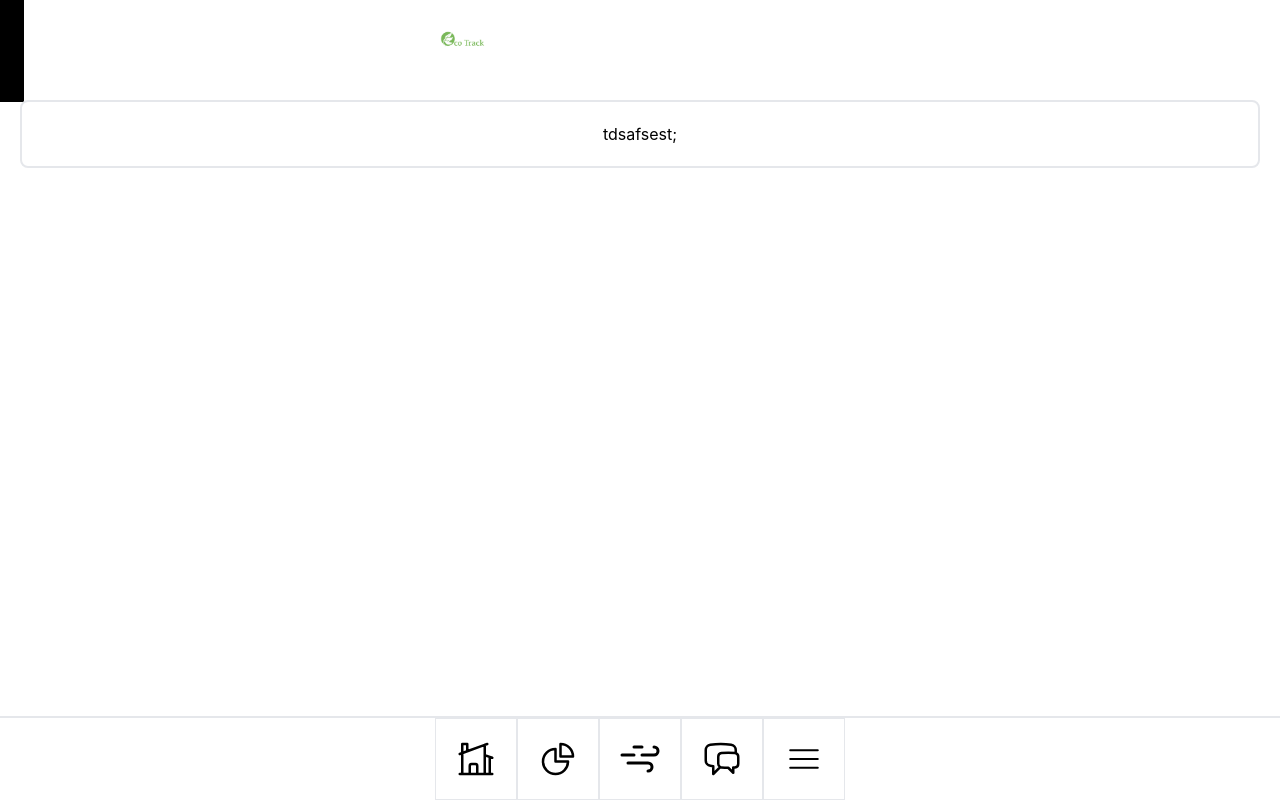
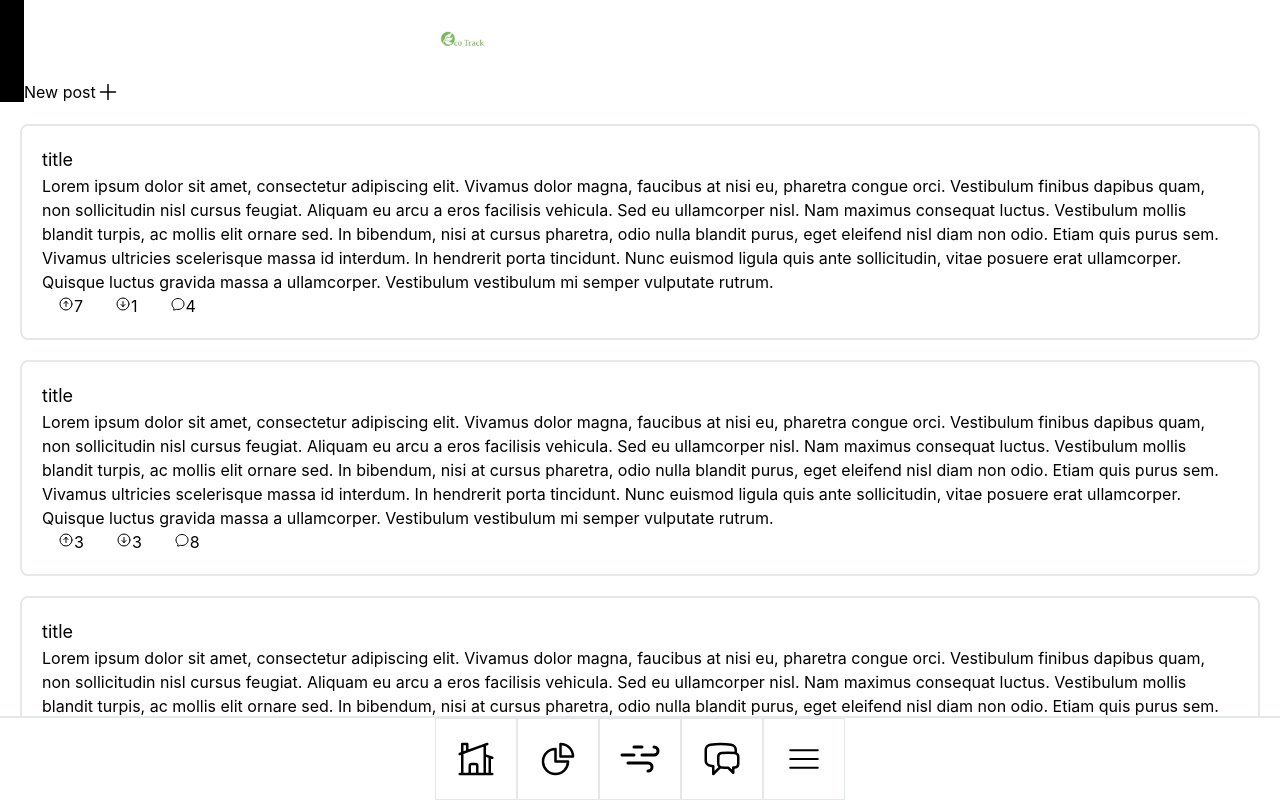
Before and after one commit to grayzcale/green-project, a React (Create React App) app: page /forum in a window 1280 px wide. Built offline with nearby package versions, Linux system fonts and the light colour scheme.

Commit message:
added forum data

```diff
--- /dev/null
+++ b/src/assets/conversations.js
@@ -0,0 +1,26 @@
+export const conversations = [
+  {
+    title: "title",
+    body: "Lorem ipsum dolor sit amet, consectetur adipiscing elit. Vivamus dolor magna, faucibus at nisi eu, pharetra congue orci. Vestibulum finibus dapibus quam, non sollicitudin nisl cursus feugiat. Aliquam eu arcu a eros facilisis vehicula. Sed eu ullamcorper nisl. Nam maximus consequat luctus. Vestibulum mollis blandit turpis, ac mollis elit ornare sed. In bibendum, nisi at cursus pharetra, odio nulla blandit purus, eget eleifend nisl diam non odio. Etiam quis purus sem. Vivamus ultricies scelerisque massa id interdum. In hendrerit porta tincidunt. Nunc euismod ligula quis ante sollicitudin, vitae posuere erat ullamcorper. Quisque luctus gravida massa a ullamcorper. Vestibulum vestibulum mi semper vulputate rutrum.",
+    up: 7,
+    down: 1,
+    comment: 4,
+    id: 1,
+  },
+  {
+    title: "title",
+    body: "Lorem ipsum dolor sit amet, consectetur adipiscing elit. Vivamus dolor magna, faucibus at nisi eu, pharetra congue orci. Vestibulum finibus dapibus quam, non sollicitudin nisl cursus feugiat. Aliquam eu arcu a eros facilisis vehicula. Sed eu ullamcorper nisl. Nam maximus consequat luctus. Vestibulum mollis blandit turpis, ac mollis elit ornare sed. In bibendum, nisi at cursus pharetra, odio nulla blandit purus, eget eleifend nisl diam non odio. Etiam quis purus sem. Vivamus ultricies scelerisque massa id interdum. In hendrerit porta tincidunt. Nunc euismod ligula quis ante sollicitudin, vitae posuere erat ullamcorper. Quisque luctus gravida massa a ullamcorper. Vestibulum vestibulum mi semper vulputate rutrum.",
+    up: 3,
+    down: 3,
+    comment: 8,
+    id: 2,
+  },
+  {
+    title: "title",
+    body: "Lorem ipsum dolor sit amet, consectetur adipiscing elit. Vivamus dolor magna, faucibus at nisi eu, pharetra congue orci. Vestibulum finibus dapibus quam, non sollicitudin nisl cursus feugiat. Aliquam eu arcu a eros facilisis vehicula. Sed eu ullamcorper nisl. Nam maximus consequat luctus. Vestibulum mollis blandit turpis, ac mollis elit ornare sed. In bibendum, nisi at cursus pharetra, odio nulla blandit purus, eget eleifend nisl diam non odio. Etiam quis purus sem. Vivamus ultricies scelerisque massa id interdum. In hendrerit porta tincidunt. Nunc euismod ligula quis ante sollicitudin, vitae posuere erat ullamcorper. Quisque luctus gravida massa a ullamcorper. Vestibulum vestibulum mi semper vulputate rutrum.",
+    up: 12,
+    down: 4,
+    comment: 6,
+    id: 3,
+  },
+];
--- /dev/null
+++ b/src/components/Conversation.js
@@ -0,0 +1,75 @@
+const Conversation = (props) => {
+  return (
+    <div className="" key={props.id}>
+      <h1 className="text-lg">{props.title}</h1>
+      <div>{props.body}</div>
+      <div className="flex">
+        <div className="mx-4">
+          <button>
+            <svg
+              xmlns="http://www.w3.org/2000/svg"
+              fill="none"
+              stroke="currentColor"
+              stroke-width="1.5"
+              className="w-4 h-4"
+              aria-hidden="true"
+              data-slot="icon"
+              viewBox="0 0 24 24"
+            >
+              <path
+                stroke-linecap="round"
+                stroke-linejoin="round"
+                d="m15 11.25-3-3m0 0-3 3m3-3v7.5M21 12a9 9 0 1 1-18 0 9 9 0 0 1 18 0Z"
+              />
+            </svg>
+          </button>
+          {props.up}
+        </div>
+        <div className="mx-4">
+          <button>
+            <svg
+              xmlns="http://www.w3.org/2000/svg"
+              fill="none"
+              stroke="currentColor"
+              stroke-width="1.5"
+              aria-hidden="true"
+              data-slot="icon"
+              className="w-4 h-4"
+              viewBox="0 0 24 24"
+            >
+              <path
+                stroke-linecap="round"
+                stroke-linejoin="round"
+                d="m9 12.75 3 3m0 0 3-3m-3 3v-7.5M21 12a9 9 0 1 1-18 0 9 9 0 0 1 18 0Z"
+              />
+            </svg>
+          </button>
+          {props.down}
+        </div>
+        <div className="mx-4">
+          <button>
+            <svg
+              xmlns="http://www.w3.org/2000/svg"
+              fill="none"
+              stroke="currentColor"
+              stroke-width="1.5"
+              aria-hidden="true"
+              data-slot="icon"
+              className="w-4 h-4"
+              viewBox="0 0 24 24"
+            >
+              <path
+                stroke-linecap="round"
+                stroke-linejoin="round"
+                d="M12 20.25c4.97 0 9-3.694 9-8.25s-4.03-8.25-9-8.25S3 7.444 3 12c0 2.104.859 4.023 2.273 5.48.432.447.74 1.04.586 1.641a4.483 4.483 0 0 1-.923 1.785A5.969 5.969 0 0 0 6 21c1.282 0 2.47-.402 3.445-1.087.81.22 1.668.337 2.555.337Z"
+              />
+            </svg>
+          </button>
+          {props.comment}
+        </div>
+      </div>
+    </div>
+  );
+};
+
+export default Conversation;
--- a/src/pages/Forum.js
+++ b/src/pages/Forum.js
@@ -1,7 +1,42 @@
+import Conversation from "../components/Conversation";
+import { conversations } from "../assets/conversations";
 const Forum = () => {
   return (
-    <div className="flex flex-wrap justify-center space-x-5 border-2 rounded-lg m-5 p-5">
-      <h1>tdsafsest</h1>;
+    <div>
+      <div className="ml-6">
+        <button className="flex">
+          New post
+          <svg
+            xmlns="http://www.w3.org/2000/svg"
+            fill="none"
+            stroke="currentColor"
+            stroke-width="1.5"
+            aria-hidden="true"
+            className="w-6 h-6"
+            data-slot="icon"
+            viewBox="0 0 24 24"
+          >
+            <path
+              stroke-linecap="round"
+              stroke-linejoin="round"
+              d="M12 4.5v15m7.5-7.5h-15"
+            />
+          </svg>
+        </button>
+      </div>
+
+      {conversations.map((conv, ind) => (
+        <div className="flex flex-col space-x-5 border-2 rounded-lg m-5 p-5">
+          <Conversation
+            id={ind}
+            title={conv.title}
+            body={conv.body}
+            up={conv.up}
+            down={conv.down}
+            comment={conv.comment}
+          />
+        </div>
+      ))}
     </div>
   );
 };
```
